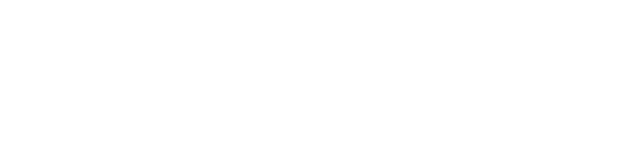
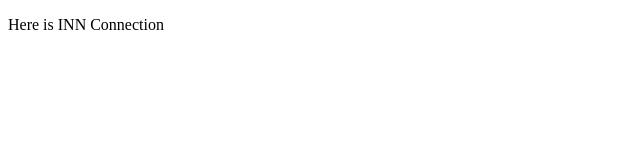
Before and after one commit to OrbitGirl21/innc, a plain HTML site: page index.html in a window 1280 px wide. Shown: the whole page, without its empty margins (0-640 px from the left). Drawn offline with Linux system fonts and the light colour scheme.

Commit message:
Update index.html

```diff
--- a/index.html
+++ b/index.html
@@ -21,6 +21,6 @@
 
 </head>
 <body>
-
+    <p>Here is INN Connection</p>
 </body>
 </html>
```
